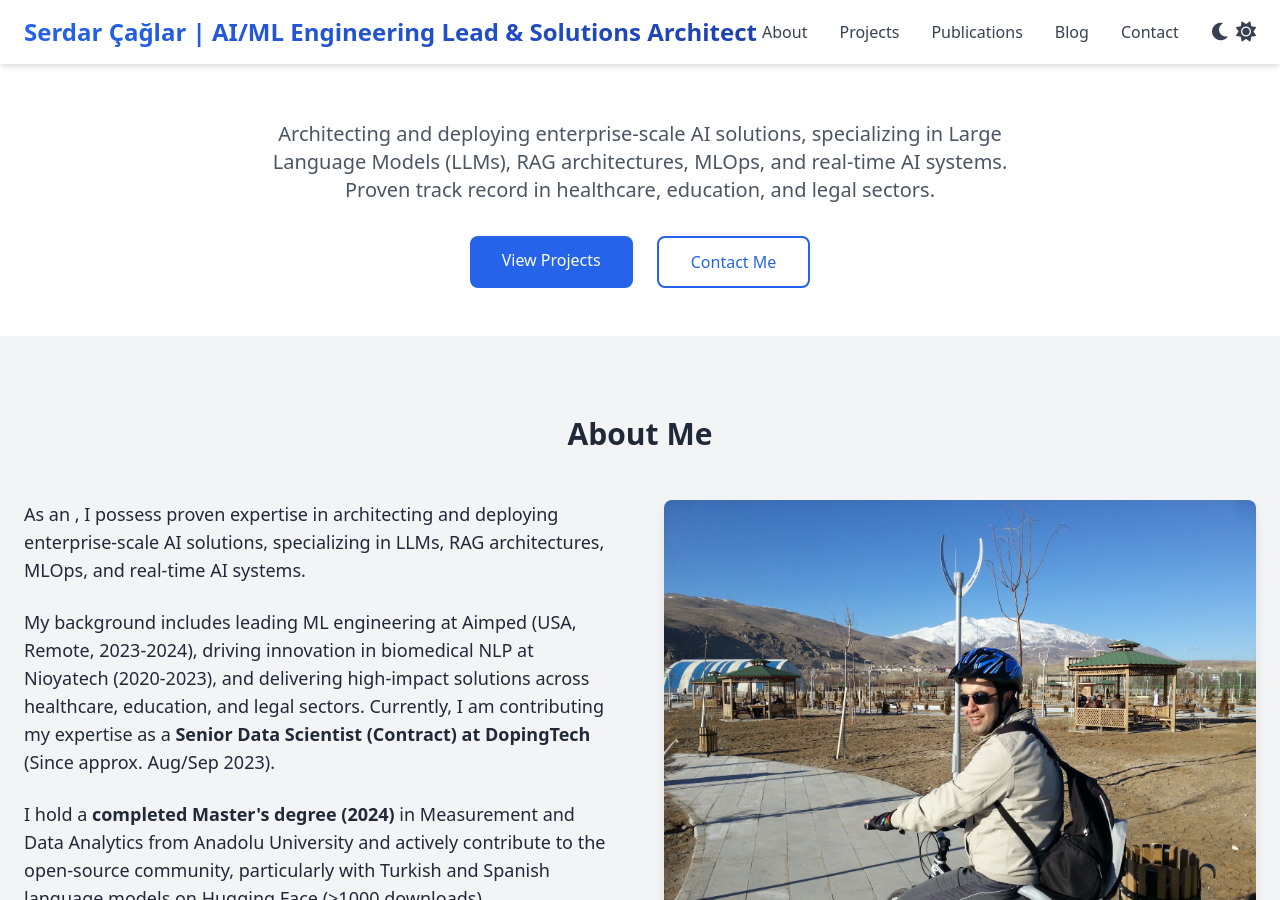
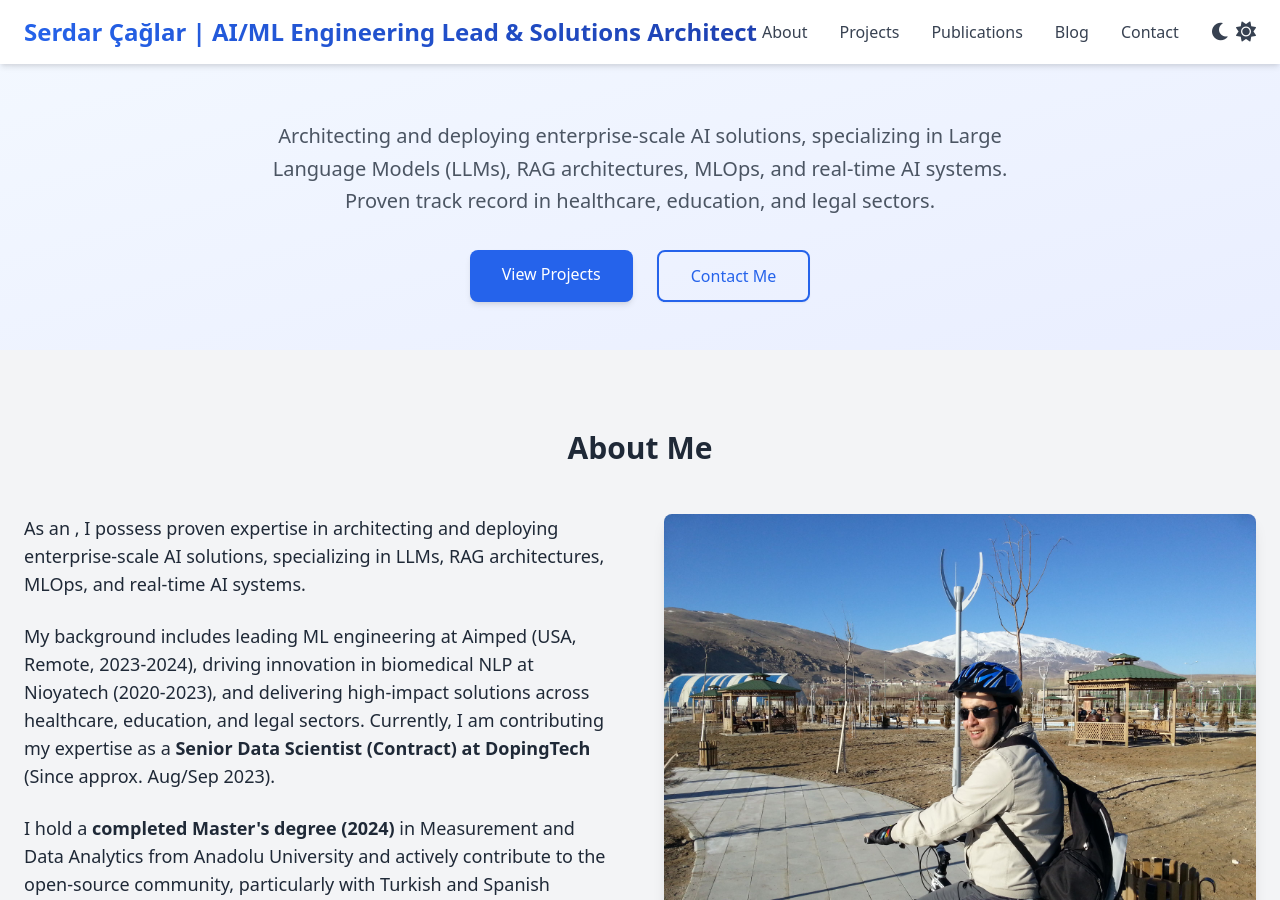
Before and after one commit to serdarildercaglar/serdarildercaglar.github.io, a Jekyll site: the page built from index.md, in a window 1280 px wide and 900 px high. Built offline with Jekyll 4.4.1, drawn with Linux system fonts in a browser that asks for light colours; a style sheet for code colours, icons or effects is not loaded.

Commit message:
Enhance homepage layout with background elements and animations for improved visual appeal

```diff
--- a/index.md
+++ b/index.md
@@ -7,20 +7,29 @@
 ---
 
 <!-- Hero Section -->
-<header class="pt-24 pb-12 px-6">
-    <div class="container mx-auto text-center">
-        <h1 class="text-5xl font-bold mb-6">
-            <span class="gradient-text">{{ site.data.site.title }}</span>
-        </h1>
-        <p class="text-xl text-gray-600 dark:text-gray-300 mb-8 max-w-3xl mx-auto">
-            Architecting and deploying enterprise-scale AI solutions, specializing in Large Language Models (LLMs), RAG architectures, MLOps, and real-time AI systems. Proven track record in healthcare, education, and legal sectors.
-            <!-- Alternatif olarak site.description kullanılabilir: {{ site.description }} -->
-        </p>
+<header class="pt-24 pb-12 px-6 relative overflow-hidden">
+    <!-- Background element -->
+    <div class="absolute inset-0 bg-gradient-to-br from-blue-50 to-indigo-100 dark:from-gray-900 dark:to-blue-900 z-0 opacity-70"></div>
+
+    <!-- Decorative dots/grid pattern -->
+    <div class="absolute inset-0 z-0 opacity-10">
+        <div class="grid-pattern"></div> <!-- CSS-controlled pattern -->
+    </div>
+
+    <div class="container mx-auto text-center relative z-10">
+        <div class="animate-fade-in-up">
+            <h1 class="text-5xl font-bold mb-6">
+                <span class="gradient-text">{{ site.data.site.title }}</span>
+            </h1>
+            <p class="text-xl text-gray-600 dark:text-gray-300 mb-8 max-w-3xl mx-auto leading-relaxed">
+                Architecting and deploying enterprise-scale AI solutions, specializing in Large Language Models (LLMs), RAG architectures, MLOps, and real-time AI systems. Proven track record in healthcare, education, and legal sectors.
+            </p>
+        </div>
         <div class="flex justify-center space-x-6">
-            <a href="#projects" class="bg-blue-600 text-white px-8 py-3 rounded-lg hover:bg-blue-700 transition">
+            <a href="#projects" class="bg-blue-600 text-white px-8 py-3 rounded-lg hover:bg-blue-700 transition transform hover:-translate-y-1 shadow-md">
                 View Projects
             </a>
-            <a href="#contact" class="border-2 border-blue-600 text-blue-600 px-8 py-3 rounded-lg hover:bg-blue-50 dark:hover:bg-gray-800 transition">
+            <a href="#contact" class="border-2 border-blue-600 text-blue-600 px-8 py-3 rounded-lg hover:bg-blue-50 dark:hover:bg-gray-800 transition transform hover:-translate-y-1 shadow-sm">
                 Contact Me
             </a>
         </div>
```
Also changed, not shown: 1 other file.
